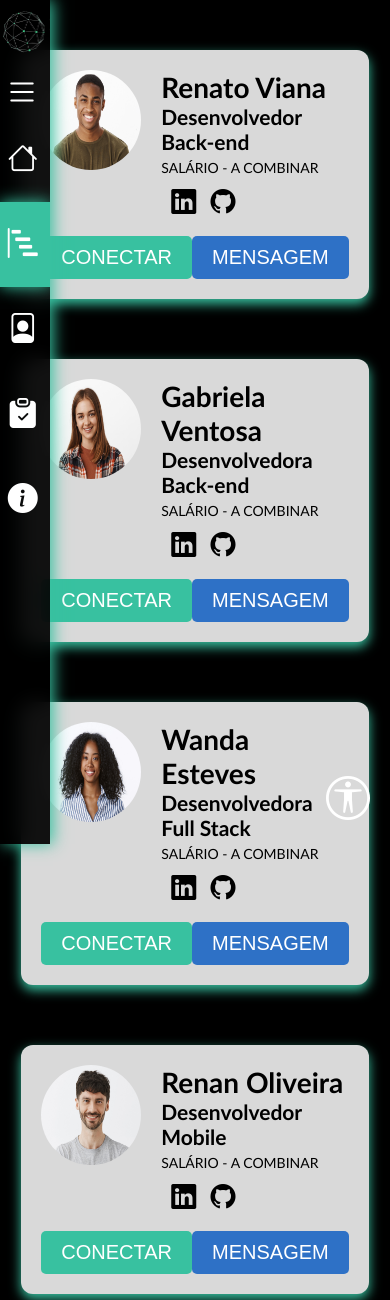
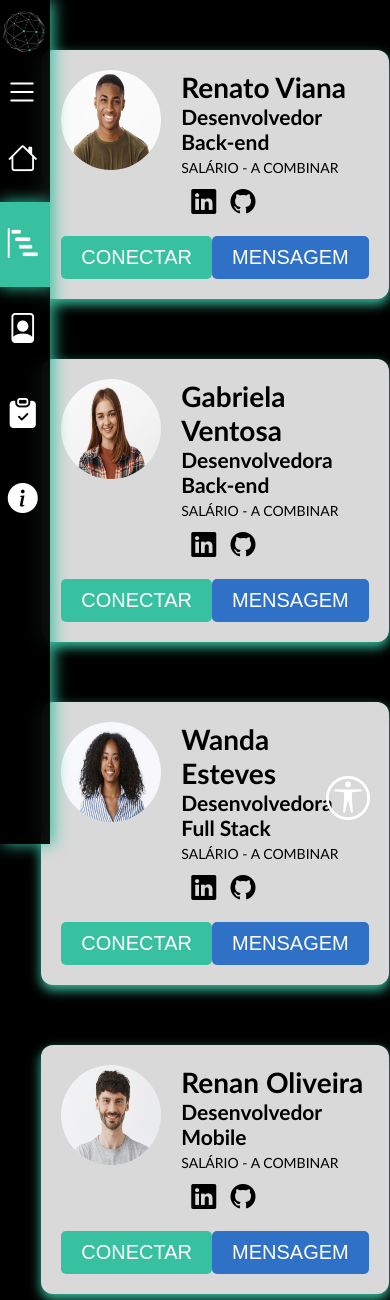
Before and after one commit to Rayanegmoura/Dev-Hunt, a PHP site: page /userempresa.html in a window 390 px wide. Shown: the top 1300 px of the page. Run offline with PHP 8.4, Linux system fonts and the light colour scheme; some libraries are stand-ins or nearby versions.

Commit message:
logos e responsividade

```diff
--- a/css/userempresa.css
+++ b/css/userempresa.css
@@ -227,7 +227,8 @@ section.cards {
     /* PÁGINA */
 
     section.cards {
-        padding: 20px 8%;
+        padding: 20px 4%;
+        margin-left: 40px;
     }
 
     .card {
--- a/css/userfreela.css
+++ b/css/userfreela.css
@@ -221,7 +221,8 @@ section.cards {
     /* PÁGINA */
 
     section.cards {
-        padding: 20px 8%;
+        padding: 20px 4%;
+        margin-left: 40px;
     }
 
     .card {
```
Also changed, not shown: userfreela.html (+10 -10 lines).
